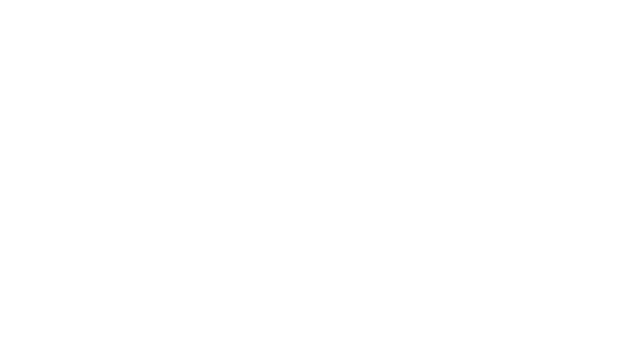
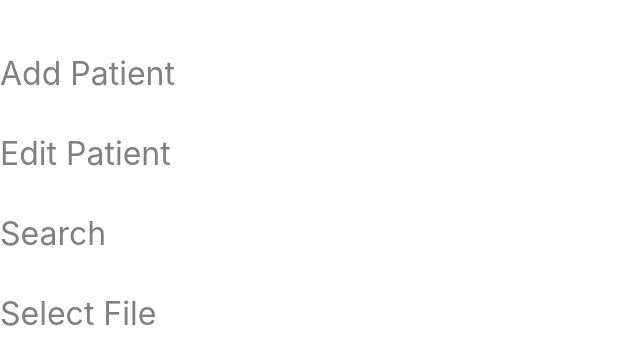
Before and after one commit to furquan-lp/react-patient-db-frontend, a React (Vite) app in the folder react-patients/: page / in a window 1280 px wide. Shown: the part 206-570 px from the top of the page, without its empty margins (0-640 px from the left). Built offline with nearby package versions, Linux system fonts and the light colour scheme.

Commit message:
Added SideBar

```diff
--- a/react-patients/src/App.tsx
+++ b/react-patients/src/App.tsx
@@ -1,7 +1,9 @@
+import SideBar from "./components/SideBar";
+
 function App() {
   return (
-    <main>
-
+    <main className='app-main'>
+      <SideBar />
     </main>
   );
 }
```
